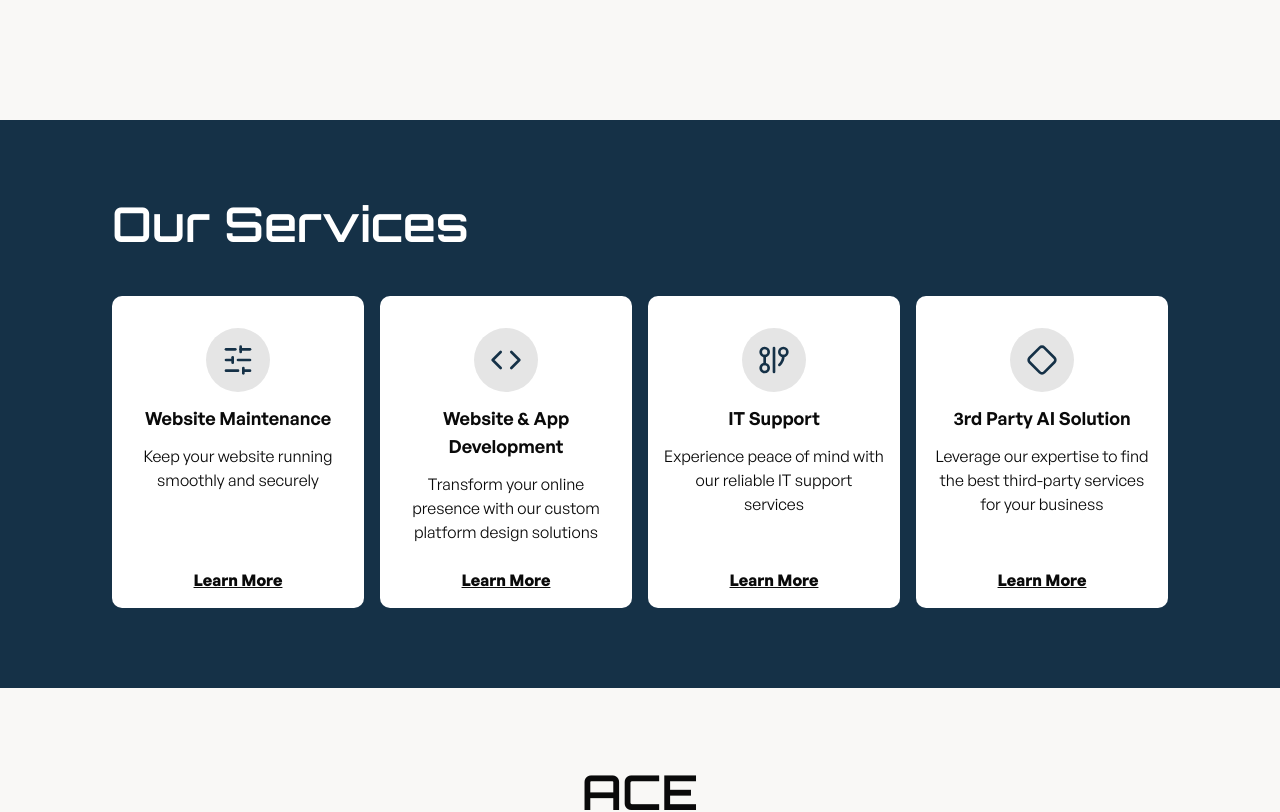
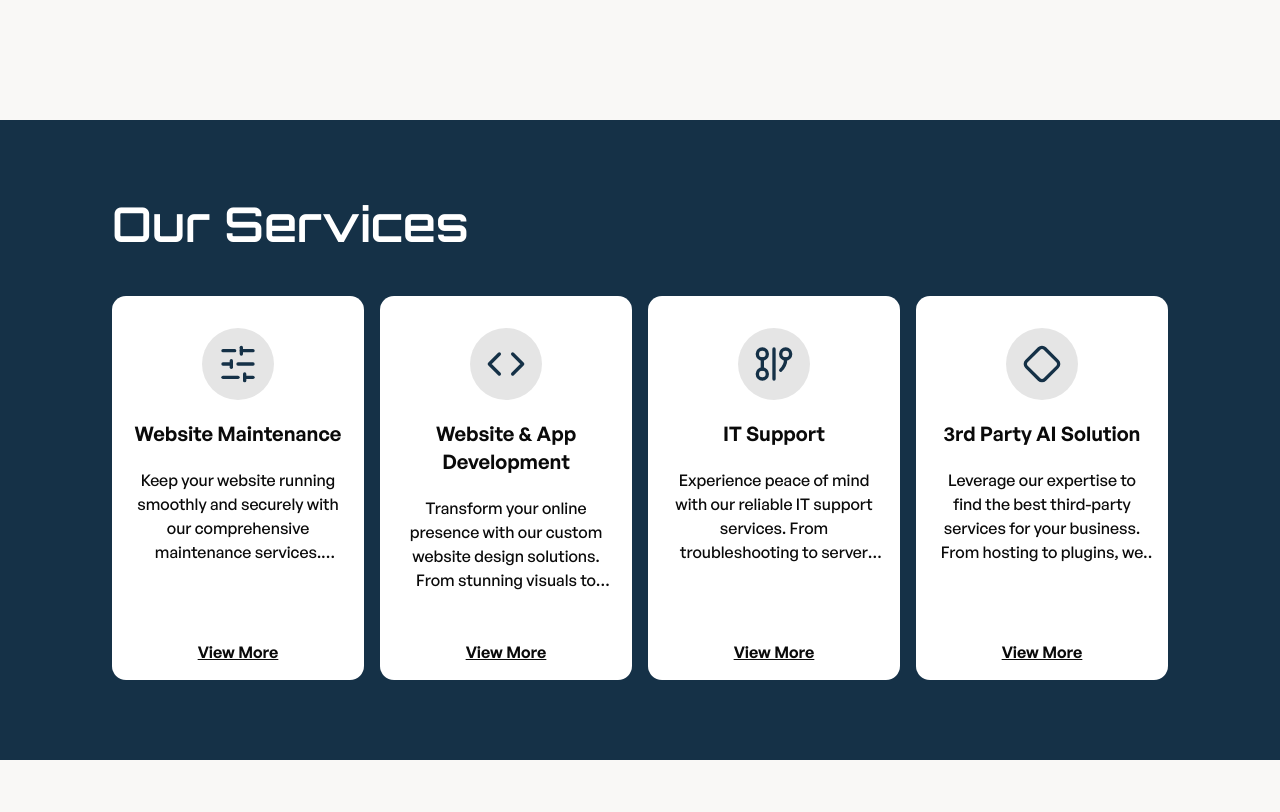
Before and after one commit to sultandevin/co2labs, a Next.js app in the folder web/: page / in a window 1280 px wide. Shown: the part 680-1492 px from the top of the page. Built offline with nearby package versions, Linux system fonts and the light colour scheme.

Commit message:
fix(components): update border radius and colors

```diff
--- a/web/app/_modules/contact-form.tsx
+++ b/web/app/_modules/contact-form.tsx
@@ -139,7 +139,7 @@ const ContactForm = () => {
             )}
           />
 
-          <Button type="submit" className="mt-4">
+          <Button type="submit" size={`lg`} className="mt-4">
             Send
           </Button>
         </form>
--- a/web/app/_modules/services.tsx
+++ b/web/app/_modules/services.tsx
@@ -16,28 +16,29 @@ const CONTENT = [
     logo: SlidersHorizontal,
     name: "Website Maintenance",
     href: "/services/web-main",
-    description: "Keep your website running smoothly and securely",
+    description:
+      "Keep your website running smoothly and securely with our comprehensive maintenance services. Prevent downtime,..",
   },
   {
     logo: Code,
     name: "Website & App Development",
     href: "/services/web-dev",
     description:
-      "Transform your online presence with our custom platform design solutions",
+      "Transform your online presence with our custom website design solutions. From stunning visuals to seamless..",
   },
   {
     logo: GitGraph,
     name: "IT Support",
     href: "/services/it-support",
     description:
-      "Experience peace of mind with our reliable IT support services",
+      "Experience peace of mind with our reliable IT support services. From troubleshooting to server maintenance..",
   },
   {
     logo: Diamond,
     name: "3rd Party AI Solution",
     href: "/services/ai-solution",
     description:
-      "Leverage our expertise to find the best third-party services for your business",
+      "Leverage our expertise to find the best third-party services for your business. From hosting to plugins, we provide..",
   },
 ];
 
@@ -58,11 +59,11 @@ const itemVariants: Variants = {
 const HomeServicesSection = () => {
   return (
     <section className="bg-primary">
-      <Container className="max-w-7xl items-center gap-12 py-20">
+      <Container className="max-w-[1500px] items-center gap-12 py-20">
         <h1 className="font-heading w-full text-5xl font-semibold text-white max-lg:text-center">
           Our Services
         </h1>
-        <div className="flex w-full grid-cols-4 flex-wrap justify-center gap-4 lg:grid">
+        <div className="flex w-full flex-wrap justify-center gap-4 lg:grid lg:grid-cols-4">
           {CONTENT.map((item, idx) => (
             <Card key={item.name} idx={idx} {...item} />
           ))}
@@ -85,19 +86,24 @@ const Card = (props: {
     initial="hidden"
     whileInView="visible"
     viewport={{ once: true }}
-    className="flex w-60 flex-col items-center justify-between gap-6 rounded-lg bg-white p-4 text-center lg:w-full"
+    className="flex h-96 w-72 flex-col items-center justify-between gap-6 rounded-xl bg-white p-4 text-center lg:w-full"
   >
-    <div className="mt-4 flex flex-col items-center gap-3">
+    <div className="mt-4 flex flex-col items-center gap-5">
       <div className="relative rounded-full bg-neutral-200 p-4">
-        <props.logo className="text-primary size-8" />
+        <props.logo className="text-primary size-10" />
       </div>
 
-      <h3 className="text-lg font-semibold">{props.name}</h3>
+      <h3 className="text-xl font-semibold">{props.name}</h3>
 
-      <p className="text-medium">{props.description}</p>
+      <p className="text-medium line-clamp-4 font-medium">
+        {props.description}
+      </p>
     </div>
-    <Link href={props.href} className="font-bold underline">
-      Learn More
+    <Link
+      href={props.href}
+      className="font-semibold underline transition-colors hover:text-blue-900"
+    >
+      View More
     </Link>
   </m.div>
 );
--- a/web/components/ui/button.tsx
+++ b/web/components/ui/button.tsx
@@ -25,7 +25,7 @@ const buttonVariants = cva(
       size: {
         default: "h-9 px-4 py-2 has-[>svg]:px-3",
         sm: "h-8 rounded-md gap-1.5 px-3 has-[>svg]:px-2.5",
-        lg: "h-10 rounded-md px-6 has-[>svg]:px-4 text-base",
+        lg: "h-10 rounded-sm px-6 has-[>svg]:px-4 text-base",
         icon: "size-9",
       },
       transition: {
--- a/web/components/ui/input.tsx
+++ b/web/components/ui/input.tsx
@@ -8,7 +8,7 @@ function Input({ className, type, ...props }: React.ComponentProps<"input">) {
       type={type}
       data-slot="input"
       className={cn(
-        "file:text-foreground selection:bg-primary selection:text-primary-foreground dark:bg-input/30 border-input flex h-12 w-full min-w-0 rounded-md border bg-neutral-200 px-5 py-1 text-base font-medium text-neutral-800 shadow-xs transition-[color,box-shadow] outline-none file:inline-flex file:h-7 file:border-0 file:bg-transparent file:text-sm file:font-medium placeholder:text-neutral-500 disabled:pointer-events-none disabled:cursor-not-allowed disabled:opacity-50",
+        "file:text-foreground selection:bg-primary selection:text-primary-foreground dark:bg-input/30 border-input flex h-12 w-full min-w-0 rounded-md border bg-gray-200 px-5 py-1 text-base font-medium text-gray-800 shadow-xs transition-[color,box-shadow] outline-none file:inline-flex file:h-7 file:border-0 file:bg-transparent file:text-sm file:font-medium placeholder:text-gray-500 disabled:pointer-events-none disabled:cursor-not-allowed disabled:opacity-50",
         "focus-visible:border-ring focus-visible:ring-ring/50 focus-visible:ring-[3px]",
         "aria-invalid:ring-destructive/20 dark:aria-invalid:ring-destructive/40 aria-invalid:border-destructive",
         className,
--- a/web/components/ui/textarea.tsx
+++ b/web/components/ui/textarea.tsx
@@ -7,7 +7,7 @@ function Textarea({ className, ...props }: React.ComponentProps<"textarea">) {
     <textarea
       data-slot="textarea"
       className={cn(
-        "border-input focus-visible:border-ring focus-visible:ring-ring/50 aria-invalid:ring-destructive/20 dark:aria-invalid:ring-destructive/40 aria-invalid:border-destructive dark:bg-input/30 flex field-sizing-content min-h-16 w-full rounded-md border bg-neutral-200 px-5 py-2 text-base font-medium shadow-xs transition-[color,box-shadow] outline-none placeholder:text-neutral-600 focus-visible:ring-[3px] disabled:cursor-not-allowed disabled:opacity-50",
+        "border-input focus-visible:border-ring focus-visible:ring-ring/50 aria-invalid:ring-destructive/20 dark:aria-invalid:ring-destructive/40 aria-invalid:border-destructive dark:bg-input/30 flex field-sizing-content min-h-16 w-full rounded-md border bg-gray-200 px-5 py-2 text-base font-medium shadow-xs transition-[color,box-shadow] outline-none placeholder:text-gray-600 focus-visible:ring-[3px] disabled:cursor-not-allowed disabled:opacity-50",
         className,
       )}
       {...props}
```
Also changed, not shown: 1 other file (tests, documents, lock files or other folders).
